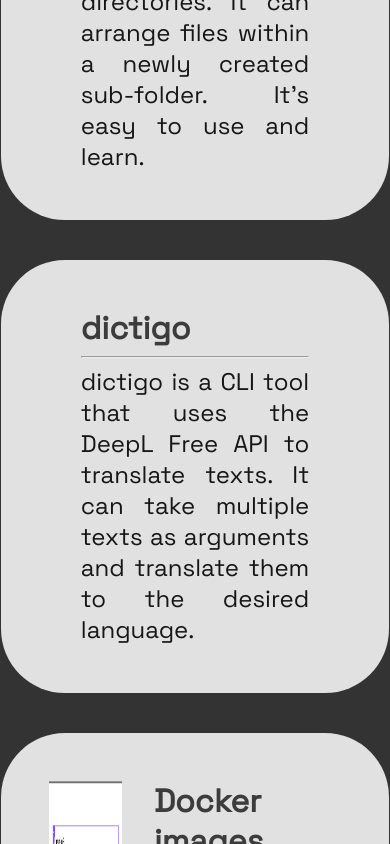
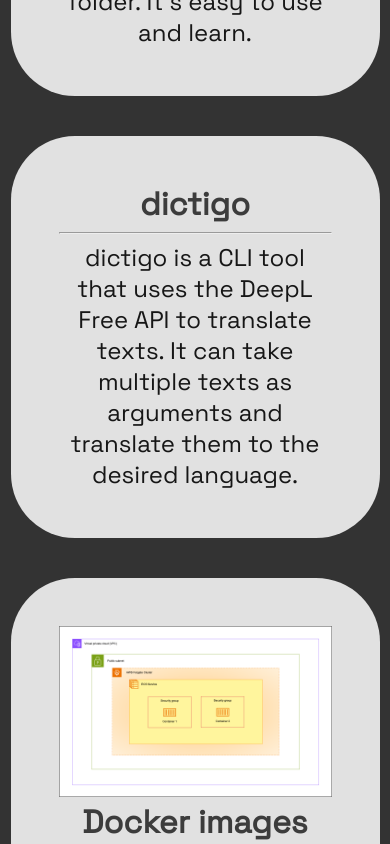
Before and after one commit to Metudu/Metudu.github.io, a React (Vite) app: page / in a window 390 px wide. Shown: the part 2520-3364 px from the top of the page. Built offline with nearby package versions, Linux system fonts and the light colour scheme.

Commit message:
section css has fixed

```diff
--- a/src/components/section/Section.module.css
+++ b/src/components/section/Section.module.css
@@ -69,6 +69,23 @@
 
 @media (max-width: 480px) {
   .container {
-    width: 75%;
+    display: block;
+    width: 70%;
+  }
+
+  .container img {
+    width: 100%;
+  }
+
+  .container .text {
+    padding: 0;
+  }
+
+  .container .text .header {
+    text-align: center;
+  }
+
+  .container .text .paragraph {
+    text-align: center;
   }
 }
```
